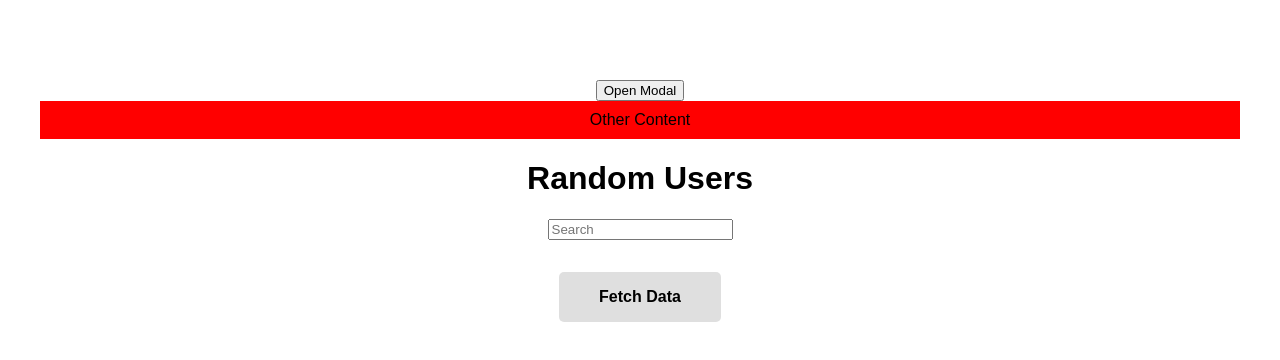
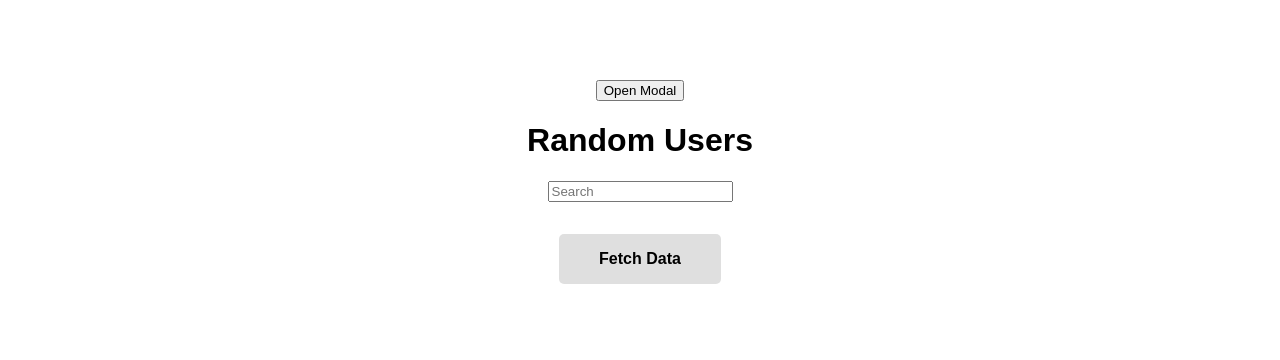
Before and after one commit to mattchx/new-hatched-egg, a React (Create React App) app: page / in a window 1280 px wide. Shown: the top 360 px of the page. Built offline with nearby package versions, Linux system fonts and the light colour scheme.

Commit message:
update: added buttons to each cards, modal example added

```diff
--- a/src/App.js
+++ b/src/App.js
@@ -9,12 +9,12 @@ const BUTTON_WRAPPER_STYLES = {
   zIndex: 1,
 };
 
-const OTHER_CONTENT_STYLES = {
-  position: 'relative',
-  zIndex: 2,
-  backgroundColor: 'red',
-  padding: '10px',
-};
+// const OTHER_CONTENT_STYLES = {
+//   position: 'relative',
+//   zIndex: 2,
+//   backgroundColor: 'red',
+//   padding: '10px',
+// };
 
 function App() {
   const [users, setUsers] = useState([]);
@@ -58,7 +58,7 @@ function App() {
         </Modal>
       </div>
 
-      <div style={OTHER_CONTENT_STYLES}>Other Content</div>
+      {/* <div style={OTHER_CONTENT_STYLES}>Other Content</div> */}
 
       <div className='header'>
         <h1>Random Users</h1>
--- /dev/null
+++ b/src/UserCards.css
@@ -0,0 +1,15 @@
+.name:hover {
+  color: red;
+  cursor: pointer;
+}
+
+.btn-card {
+  padding: .7rem 1.8rem;
+  border: none;
+  border-radius: 5px;
+  font-size: .8rem;
+  font-weight: bold;
+}
+.btn-card:hover {
+  background-color: rgb(225, 186, 159);
+}
--- a/src/UserCards.js
+++ b/src/UserCards.js
@@ -1,12 +1,15 @@
 import React from 'react';
 import './App.css';
+
+import './UserCards.css'
 
 const UserCards = (props) => {
   return props.users.map((user, index) => {
     return (
-      <div className='user' key={index}>
+      <div className='user' key={index} >
         <img className='profile-img' src={user.picture.medium} alt='user' />
-        <h2>{user.name.first + ' ' + user.name.last}</h2>
+        <h2 className='name'>
+          {user.name.first + ' ' + user.name.last}</h2>
         <div className='details'>
           <p>
             <strong>Email: </strong> {user.email}
@@ -23,6 +26,8 @@ const UserCards = (props) => {
             {` ${user.location.city}, ${user.location.state}`}{' '}
           </p>
         </div>
+        {/* https://upmostly.com/tutorials/react-onclick-event-handling-with-examples */}
+        <button className="btn-card" onClick={() => console.log('see more')}>See More</button>
       </div>
     );
   });
```
